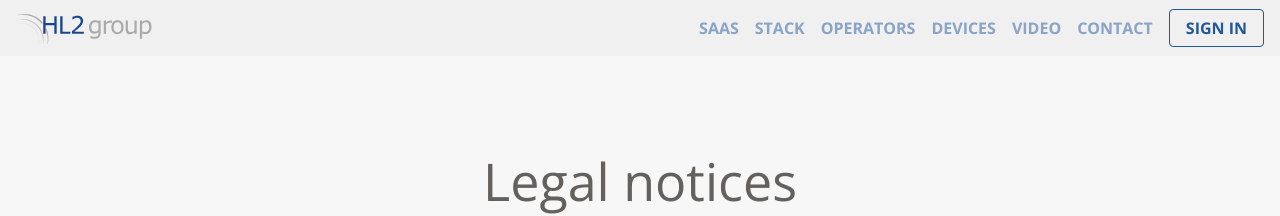
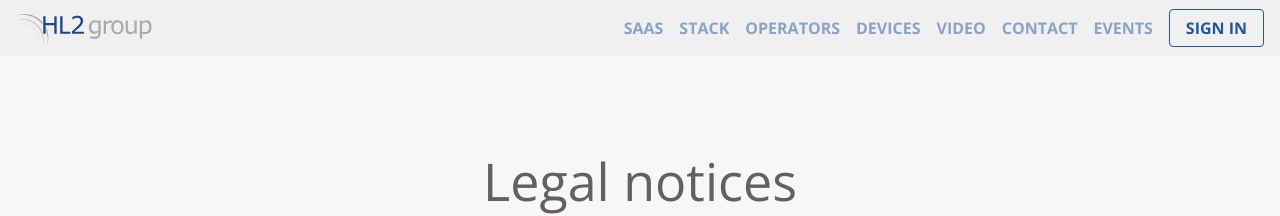
Before and after one commit to hl2/hl2.github.io, a Jekyll site: the page built from legal_notices.md, in a window 1280 px wide. Shown: the top 216 px of the page. Built offline with Jekyll 4.4.1, drawn with Linux system fonts in a browser that asks for light colours.

Commit message:
feat (header) add events link

```diff
--- a/_includes/templates/header.html
+++ b/_includes/templates/header.html
@@ -99,6 +99,16 @@
         </a>
       </li>
       <li
+        class="nav-item"
+      >
+        <a
+          class="nav-link"
+          href="{{ '/events' | relative_url }}"
+        >
+          Events
+        </a>
+      </li>
+      <li
         class="nav-item d-flex mt-2 mt-sm-0"
       >
         <a
```
